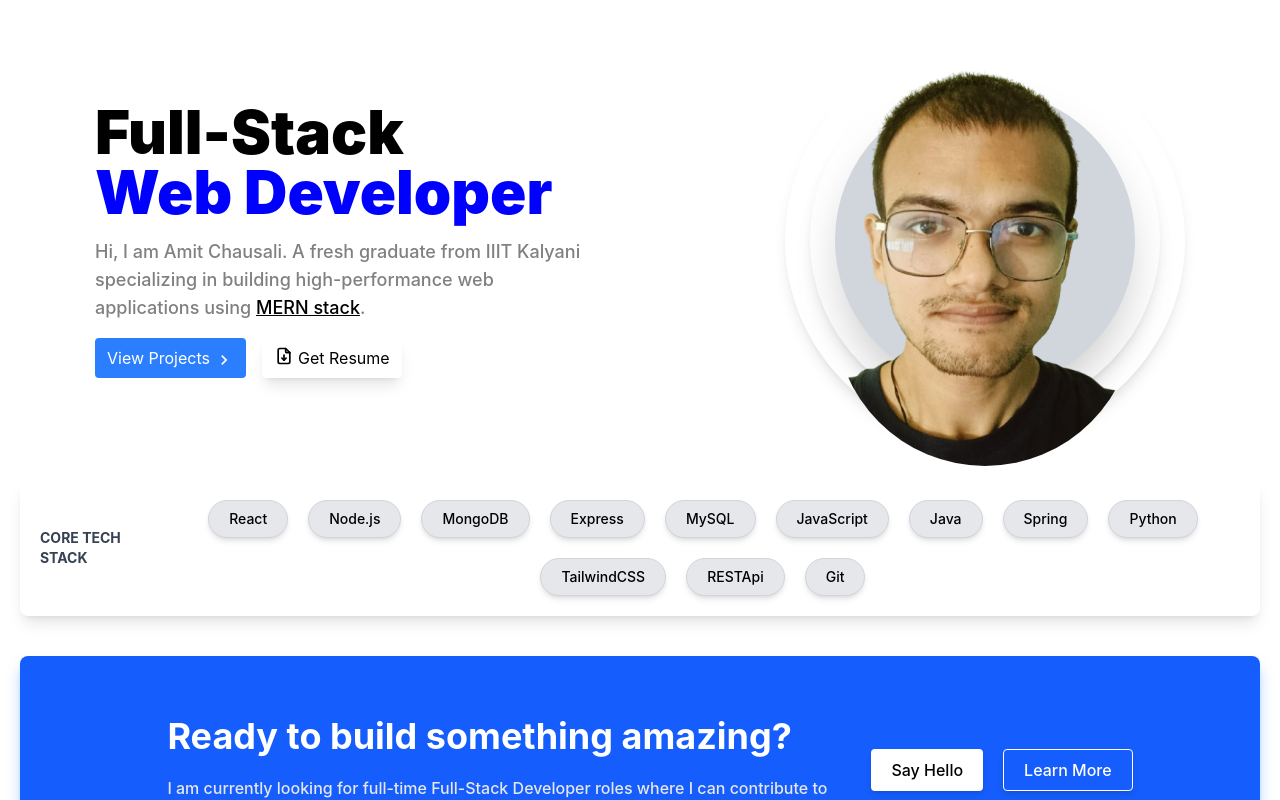
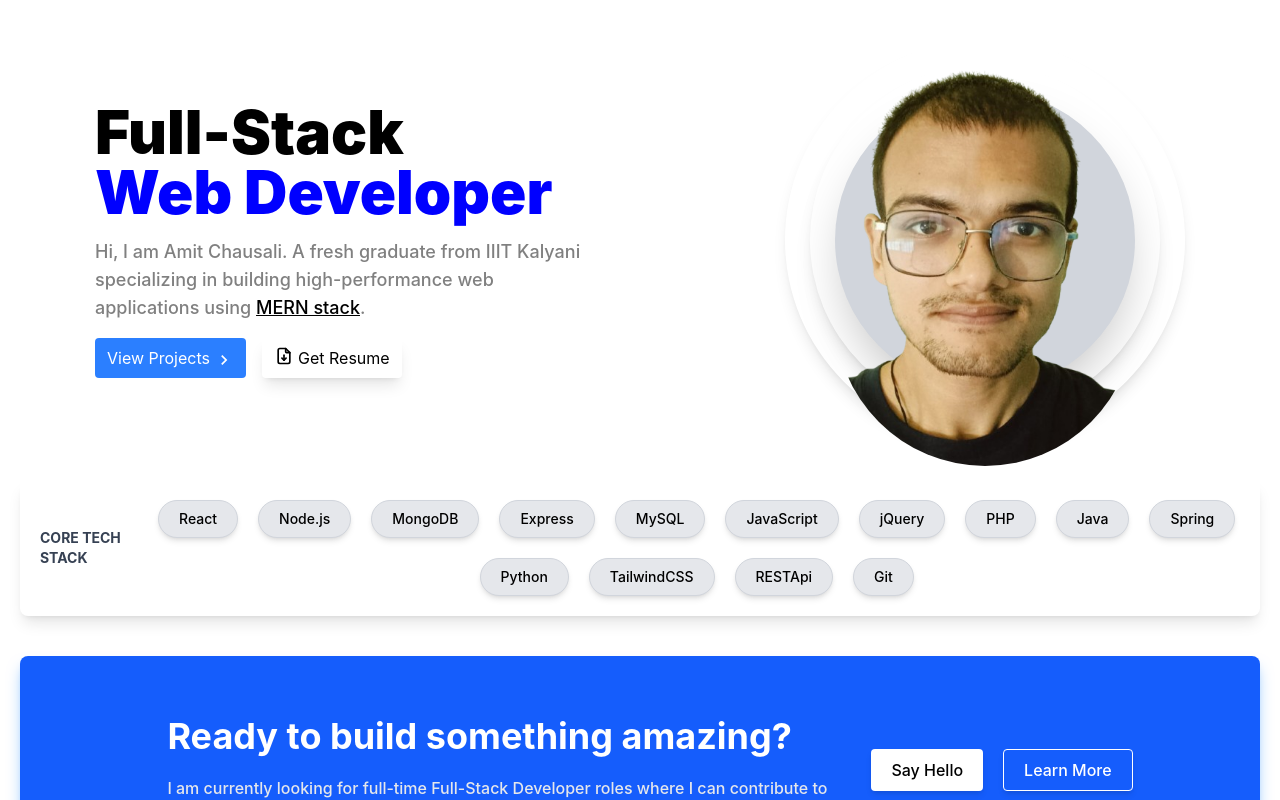
Before and after one commit to Namit210/portfolio, a React (Vite) app: page / in a window 1280 px wide. Shown: the top 800 px of the page. Built offline with nearby package versions, Linux system fonts and the light colour scheme.

Commit message:
added 2 new skills

```diff
--- a/src/components/Skills.jsx
+++ b/src/components/Skills.jsx
@@ -15,6 +15,8 @@ export default function Skills(){
                     <Skill skill="Express" />
                     <Skill skill="MySQL" />
                     <Skill skill="JavaScript" />
+                    <Skill skill="jQuery" />
+                    <Skill skill="PHP" />
                     <Skill skill="Java" />
                     <Skill skill="Spring" />
                     <Skill skill="Python" />
```
